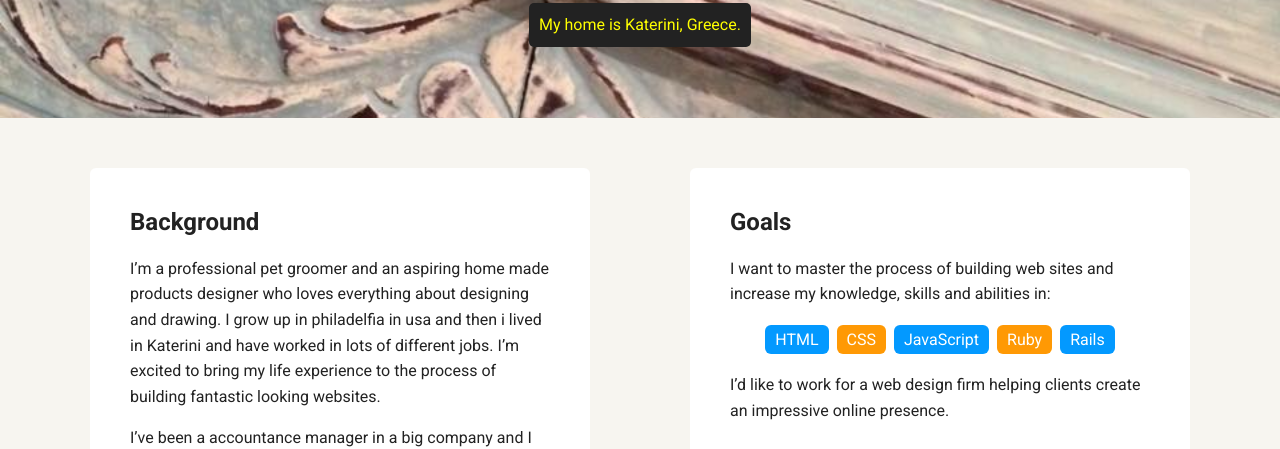
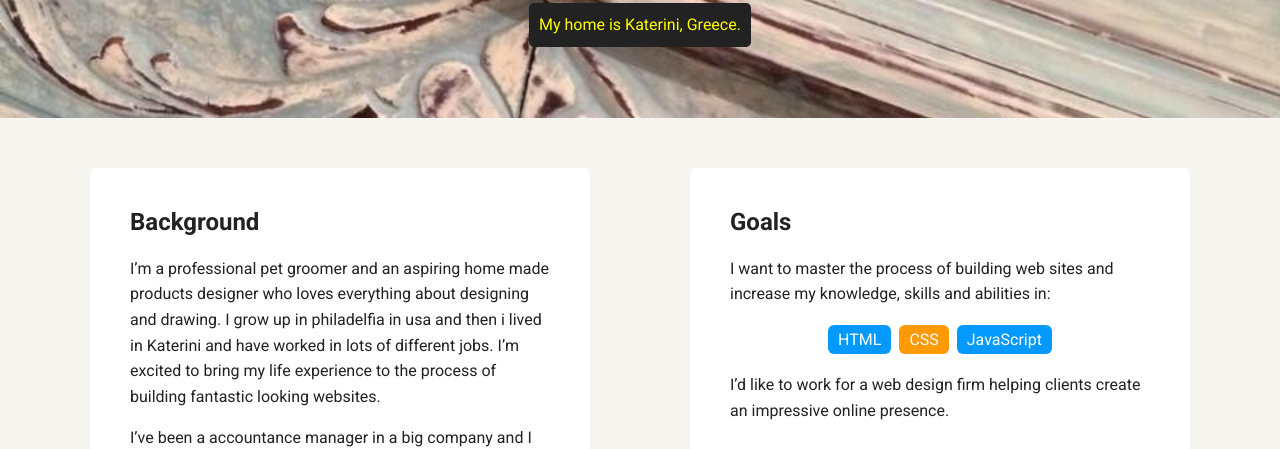
Before and after one commit to mariakitid/techdegree-project-1, a plain HTML site: page index.html in a window 1280 px wide. Shown: the part 352-801 px from the top of the page. Drawn offline with Linux system fonts and the light colour scheme; a web font is replaced by a local one.

Commit message:
Update index.html

```diff
--- a/index.html
+++ b/index.html
@@ -36,10 +36,10 @@
           <li>HTML</li>
           <li>CSS</li>
           <li>JavaScript</li>
-          <li>Ruby</li>
-          <li>Rails</li>
+
+
         </ul>
-        <p>I’d like to work for a web design firm helping clients create an impressive online presence.</p>
+        <p>I’d like to work for a web design firm helping clients create an impressive online presence. </p>
       </div>
 
     </main>
```
